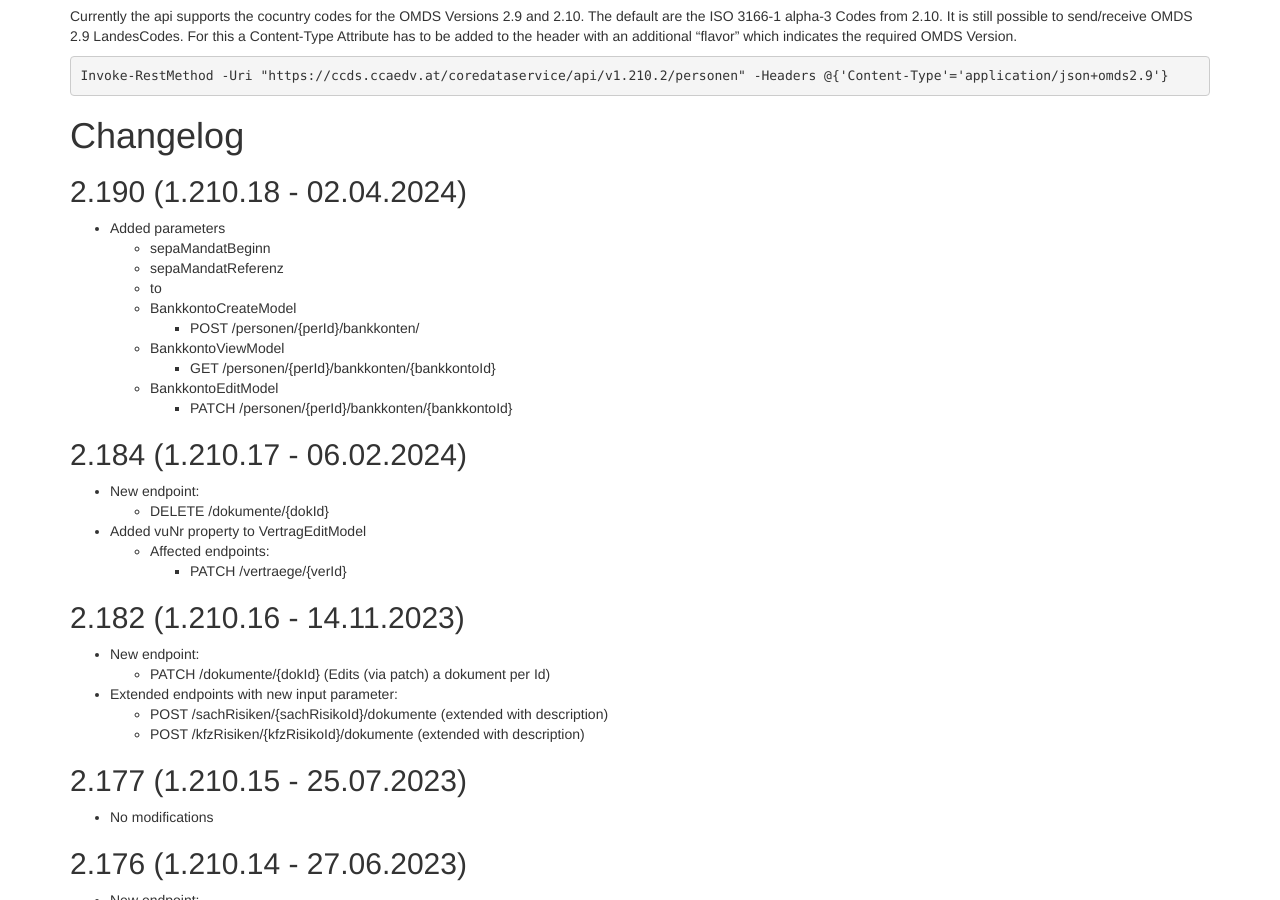
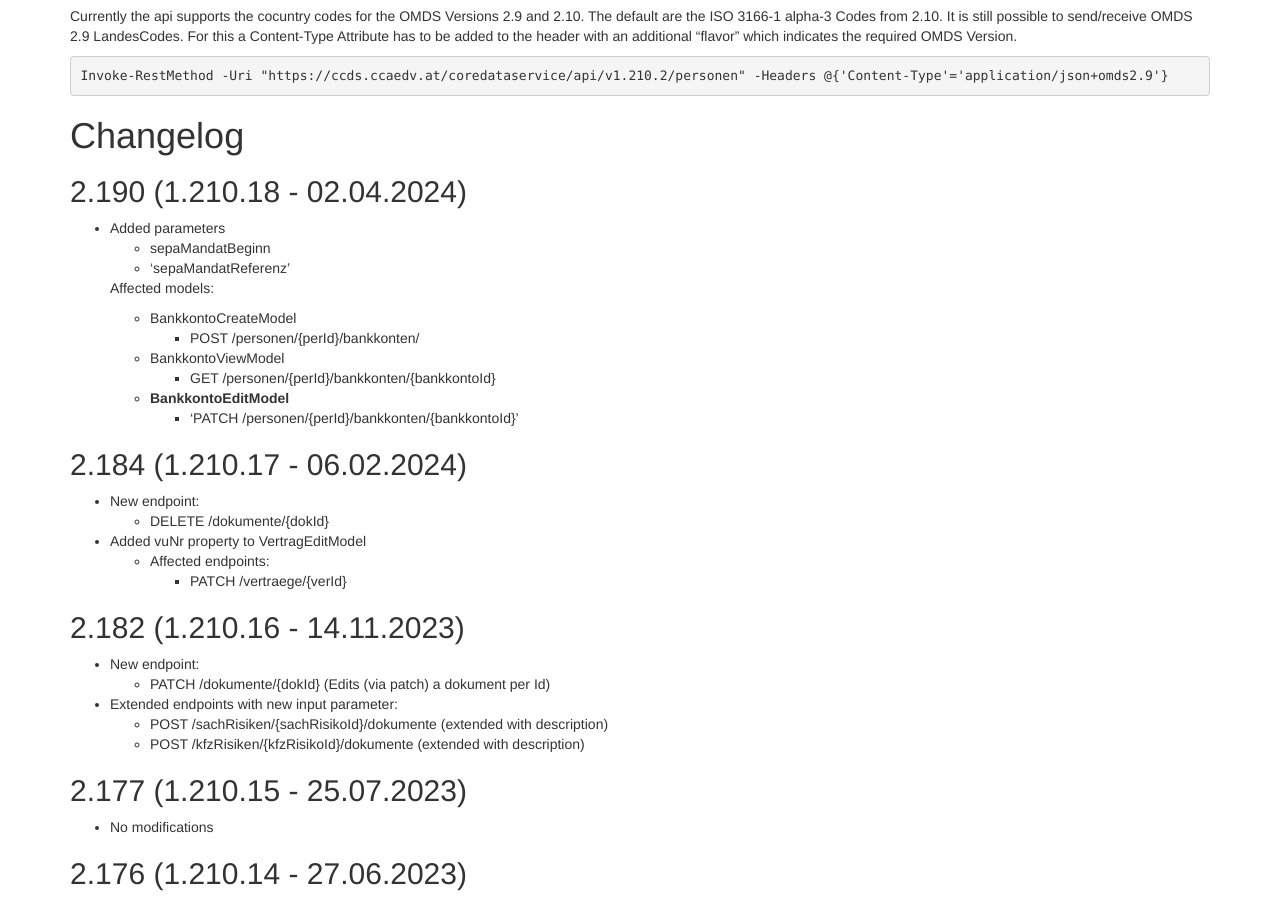
Before and after one commit to togethercca/togethercca.github.io, a Jekyll site: the page built from _pages/ccaCoreDataserviceApi.md, in a window 1280 px wide and 900 px high, scrolled down 9443 px. Built offline with Jekyll 4.4.1, drawn with Linux system fonts in a browser that asks for light colours.

```diff
--- a/_pages/ccaCoreDataserviceApi.md
+++ b/_pages/ccaCoreDataserviceApi.md
@@ -489,14 +489,16 @@ Invoke-RestMethod -Uri "https://ccds.ccaedv.at/coredataservice/api/v1.210.2/pers
 ## 2.190 (1.210.18 - 02.04.2024)
 * Added parameters
 	* sepaMandatBeginn
-	* sepaMandatReferenz
-	* to
+	- 'sepaMandatReferenz'
+
+	Affected models:
+
 	* BankkontoCreateModel
 		* POST /personen/{perId}/bankkonten/
 	* BankkontoViewModel
 		* GET /personen/{perId}/bankkonten/{bankkontoId}
-	* BankkontoEditModel
-		* PATCH /personen/{perId}/bankkonten/{bankkontoId}
+	- **BankkontoEditModel**
+		- 'PATCH /personen/{perId}/bankkonten/{bankkontoId}'
 
 ## 2.184 (1.210.17 - 06.02.2024)
 * New endpoint:
```
